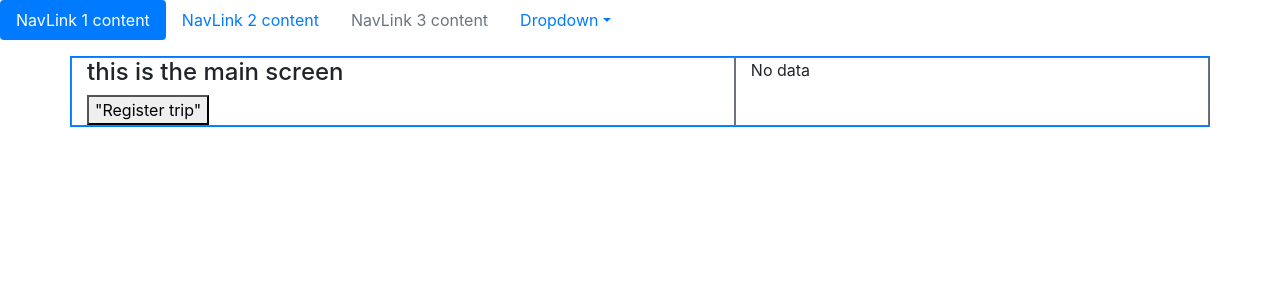
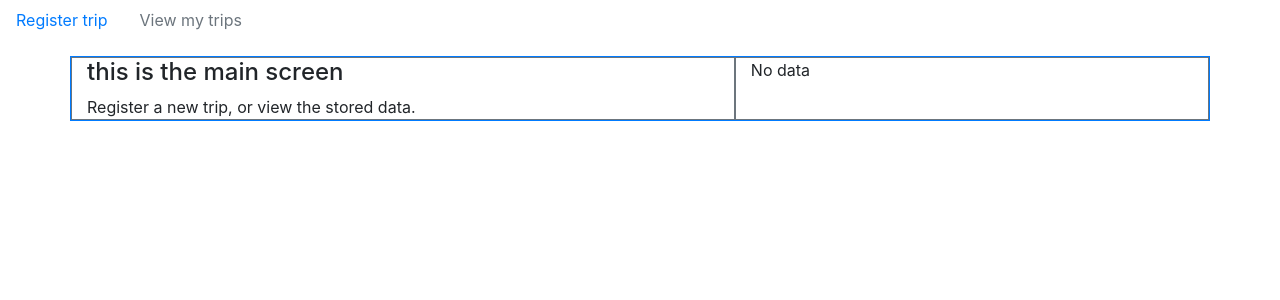
Before and after one commit to uib/cetcarbonplanner, a React (Create React App) app: page / in a window 1280 px wide. Shown: the top 300 px of the page. Built offline with nearby package versions, Linux system fonts and the light colour scheme.

Commit message:
Started home-view-reg refactor

```diff
--- a/src/App.js
+++ b/src/App.js
@@ -12,21 +12,27 @@ class App extends Component {
     datasets: [],
     activeDataSet: undefined,
     surveydata: new SurveyData(),
-    plot: "test"
+    plot: "test",
+    page: "home"
   };
   constructor() {
     super();
     this.plot = this.plot.bind(this);
     this.receiveAnswersFromSurvey = this.receiveAnswersFromSurvey.bind(this);
     this.returnToMainScreen = this.returnToMainScreen.bind(this);
+    this.setPage = this.setPage.bind(this);
   }
 
   render() {
     return (
       <React.Fragment>
-        <NavBar />
+        <NavBar
+          navigate={this.setPage}
+          viewEnabled={this.state.datasets.length > 0}
+        />
         <Container className="border border-primary">
           <Row>
+            {/*
             <Col sm={12} md={7} className="border border-secondary">
               {this.state.activeDataSet ? (
                 <Survey
@@ -39,6 +45,9 @@ class App extends Component {
               ) : (
                 this.mainScreen()
               )}
+            </Col>{this.getPage()}*/}
+            <Col sm={12} md={7} className="border border-secondary">
+              {this.getPage()}
             </Col>
             <Col className="border border-secondary">
               <Plot plot={this.state.plot} />
@@ -49,19 +58,38 @@ class App extends Component {
     );
   }
 
+  setPage(navigateToPage) {
+    this.setState({ page: navigateToPage });
+  }
+
+  getPage() {
+    switch (this.state.page) {
+      case "home":
+        return this.getHomePage();
+      case "register":
+        return this.getRegisterPage();
+      case "viewregister":
+        return this.getViewPage();
+      default:
+        return this.getHomePage();
+    }
+  }
+
   plot(plotReference) {
     this.setState({ plot: plotReference });
   }
 
-  mainScreen() {
+  getHomePage() {
     return (
       <React.Fragment>
         <h4>this is the main screen</h4>
+        Register a new trip, or view the stored data.
+        {/*
         <button
           onClick={() => this.setState({ activeDataSet: new Dataset(1) })}
         >
           "Register trip"
-        </button>
+        </button>*/}
       </React.Fragment>
     );
   }
--- a/src/components/navbar.jsx
+++ b/src/components/navbar.jsx
@@ -1,37 +1,37 @@
 import React from "react";
 import { Nav, NavDropdown } from "react-bootstrap";
 
-const NavBar = () => {
+const NavBar = props => {
   const bgcolor = { backgroundColor: "#4EBBDF" };
   return (
     <Nav
       variant="pills"
-      activeKey="1"
+      activeKey="null"
       onSelect={k => console.log(k)}
       className="mb-3"
     >
-      <Nav.Item>
+      {/*<Nav.Item>
         <Nav.Link eventKey="1" href="#/home">
           NavLink 1 content
         </Nav.Link>
-      </Nav.Item>
+      </Nav.Item>*/}
       <Nav.Item>
         <Nav.Link eventKey="2" title="Item">
-          NavLink 2 content
+          Register trip
         </Nav.Link>
       </Nav.Item>
       <Nav.Item>
-        <Nav.Link eventKey="3" disabled>
-          NavLink 3 content
+        <Nav.Link eventKey="3" disabled={!props.viewEnabled}>
+          View my trips
         </Nav.Link>
       </Nav.Item>
-      <NavDropdown title="Dropdown" id="nav-dropdown">
+      {/*<NavDropdown title="Dropdown" id="nav-dropdown">
         <NavDropdown.Item eventKey="4.1">Action</NavDropdown.Item>
         <NavDropdown.Item eventKey="4.2">Another action</NavDropdown.Item>
         <NavDropdown.Item eventKey="4.3">Something else here</NavDropdown.Item>
         <NavDropdown.Divider />
         <NavDropdown.Item eventKey="4.4">Separated link</NavDropdown.Item>
-      </NavDropdown>
+  </NavDropdown>*/}
     </Nav>
   );
 };
```
Also changed, not shown: 1 other file (tests, documents, lock files or other folders).
